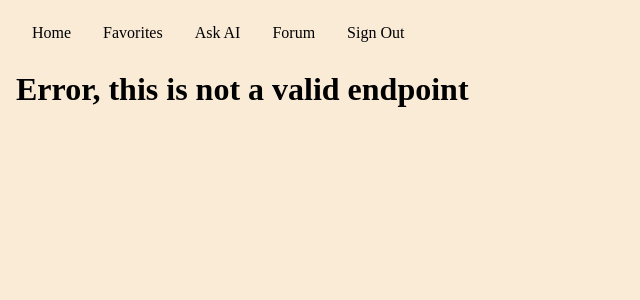
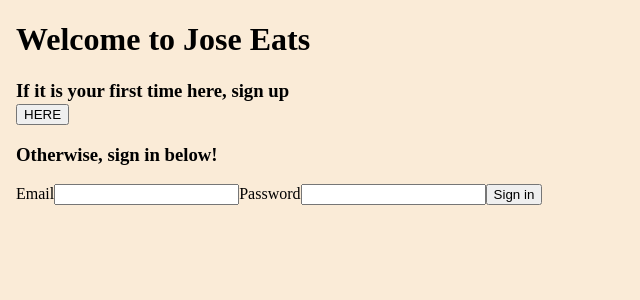
Before and after one commit to Jandrew2055/restaurantFinder, a React app: page /login in a window 1280 px wide. Shown: the top 300 px of the page, without its empty margins (0-640 px from the left). Built offline with nearby package versions, Linux system fonts and the light colour scheme.

Commit message:
rearranged layout of login and home page

```diff
--- a/client/Navigation/Layout.jsx
+++ b/client/Navigation/Layout.jsx
@@ -5,7 +5,7 @@ import NavBar from './NavBar';
 const Layout = ({ children }) => {
   const location = useLocation();
   const hideNavigationBar =
-    location.pathname === '/' || location.pathname === '/signup';
+    location.pathname === '/login' || location.pathname === '/signup';
 
   return (
     <>
--- a/client/Navigation/NavBar.jsx
+++ b/client/Navigation/NavBar.jsx
@@ -30,8 +30,8 @@ const NavBar = () => {
           </Link>
         </li>
         <li>
-          <Link className='navLink' to='/' title='LoginPage'>
-            Sign Out
+          <Link className='navLink' to='/login' title='LoginPage'>
+            Sign in
           </Link>
         </li>
       </ul>
--- a/client/Pages/Auth/Login.jsx
+++ b/client/Pages/Auth/Login.jsx
@@ -4,25 +4,34 @@ import { useNavigate } from 'react-router-dom';
 const Login = () => {
   const navigate = useNavigate();
 
+  //redirects to signup component
   const signUp = () => {
     navigate('/signup');
   };
 
+  //after successful login, goes to home page
   const goHome = (e) => {
     e.preventDefault();
 
     console.log('testing');
-    navigate('/home');
+    navigate('/');
   };
 
   return (
     <div>
       <h1>Welcome to Jose Eats</h1>
       <h3>
-        If it is your first time here, sign up{' '}
+        If it is your first time here, sign up <br />
         <button onClick={signUp}>HERE</button>
       </h3>
       <h3>Otherwise, sign in below!</h3>
+      <form onSubmit={goHome}>
+        <label htmlFor='email'>Email</label>
+        <input type='email' id='email' name='email' required></input>
+        <label htmlFor='password'>Password</label>
+        <input type='password' id='password' name='password'></input>
+        <button type='submit'>Sign in</button>
+      </form>
     </div>
   );
 };
--- a/client/Pages/Auth/Signup.tsx
+++ b/client/Pages/Auth/Signup.tsx
@@ -1,15 +1,26 @@
-import React, { JSX } from 'react';
+import React, { FormEvent, JSX } from 'react';
+import { useNavigate } from 'react-router-dom';
 
 const Signup = (): JSX.Element => {
+//   const navigate = useNavigate();
+
+  //   const goHome = (e: FormEvent) => {
+  //     e.preventDefault();
+
+  //     console.log('testing');
+  //     navigate('/home');
+  //   };
   //add below to form when ready
   //onSubmit={goHome}
   return (
     <div>
-      <form aria-label='sign up form'>
+      <form className='signup-form' aria-label='sign up form'>
         <label htmlFor='name'>Name</label>
         <input type='text' name='name' id='name'></input>
         <label htmlFor='email'>Email</label>
-        <input type='email' id='email' name='email'></input>
+        <input type='email' id='email' name='email' required></input>
+        <label htmlFor='password'>Password</label>
+        <input type='password' id='password' name='password' required></input>
         <button type='submit'>Go to Home Page</button>
       </form>
     </div>
--- a/client/index.js
+++ b/client/index.js
@@ -17,9 +17,9 @@ root.render(
   <BrowserRouter>
     <Layout>
       <Routes>
-        <Route path='/' element={<Login />} />
+        <Route path='/login' element={<Login />} />
         <Route path='/signup' element={<Signup />} />
-        <Route path='/home' element={<App />} />
+        <Route path='/' element={<App />} />
         <Route path='/aiChatBot' element={<Chatbot />} />
         <Route path='/forum' element={<Forum />} />
         <Route path='/favoriteForum' element={<Favorites />} />
```
